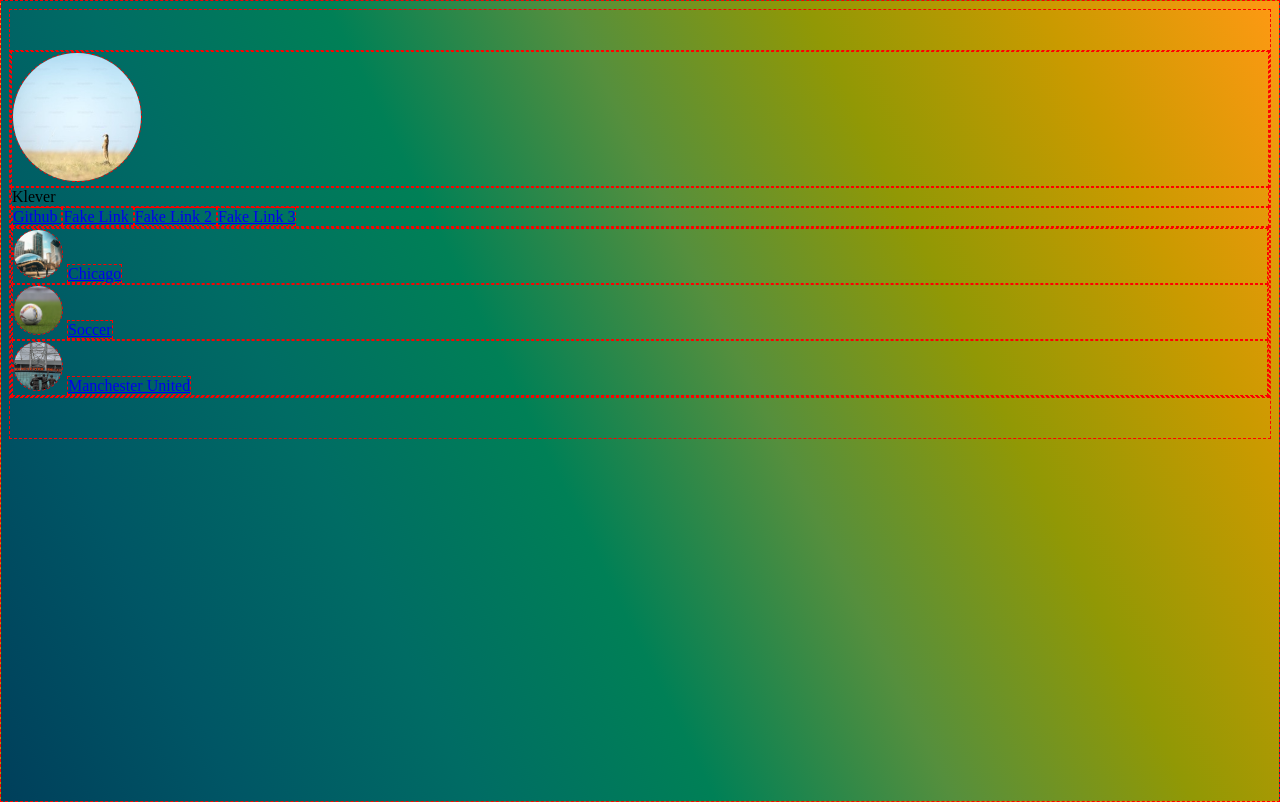
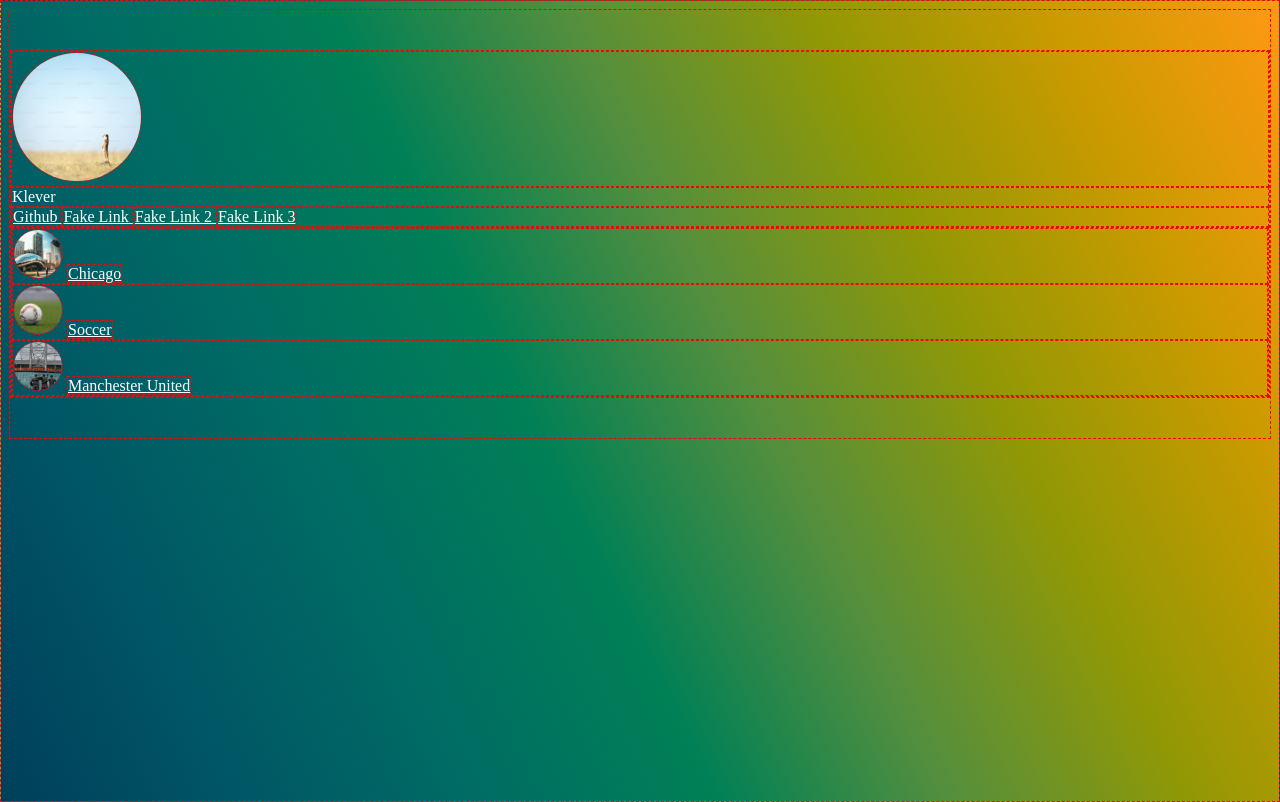
Before and after one commit to klever12/link-in-bio, a plain HTML site: page index.html in a window 1280 px wide. Drawn offline with Linux system fonts and the light colour scheme.

Commit message:
changed text color

```diff
--- a/index.html
+++ b/index.html
@@ -20,6 +20,11 @@
         padding-top: 40px;
         padding-bottom: 40px;
         background: linear-gradient(64deg, #003f5b, #005665, #006c64, #008056, #558f3d, #919805, #ca9a00, #ff9913);
+        color: rgba(255, 255, 255, 1);
+      }
+
+      a {
+        color: rgba(255, 255, 255, 1);
       }
 
       .avatar-image {
```
